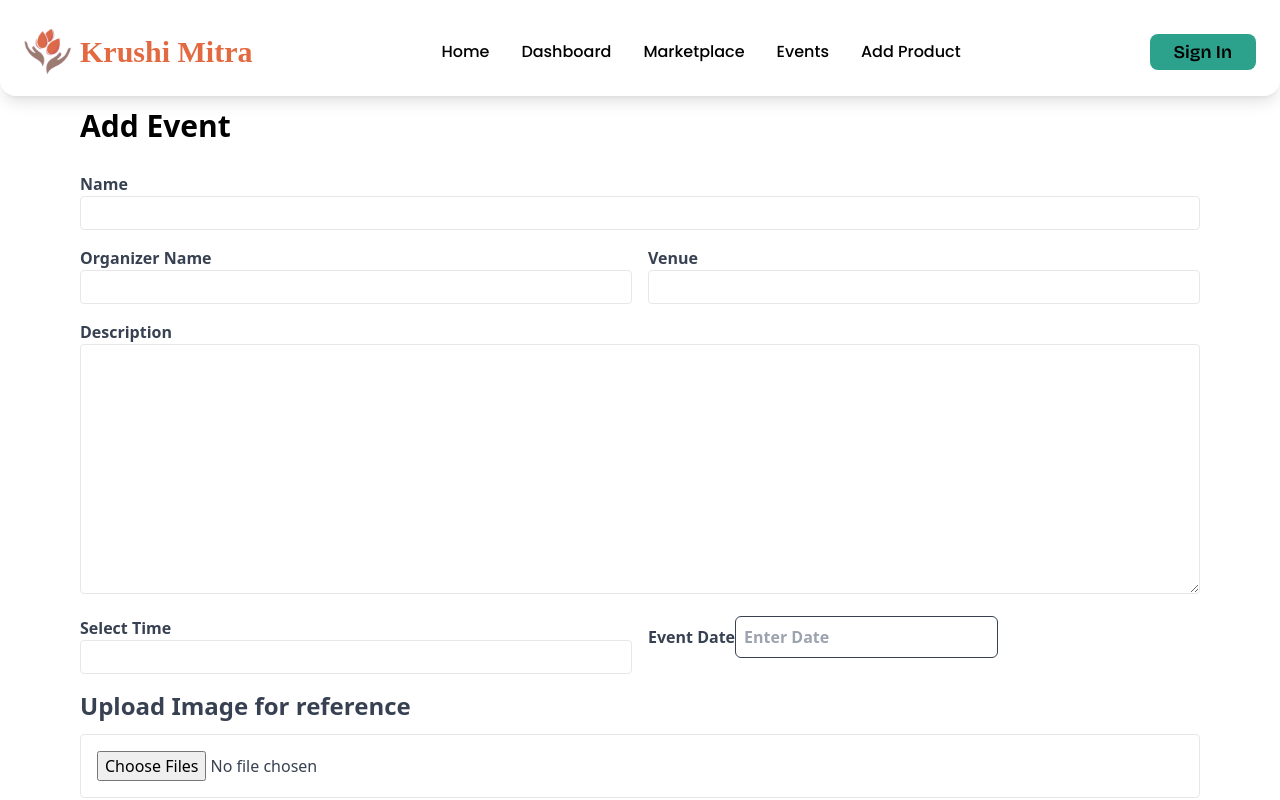
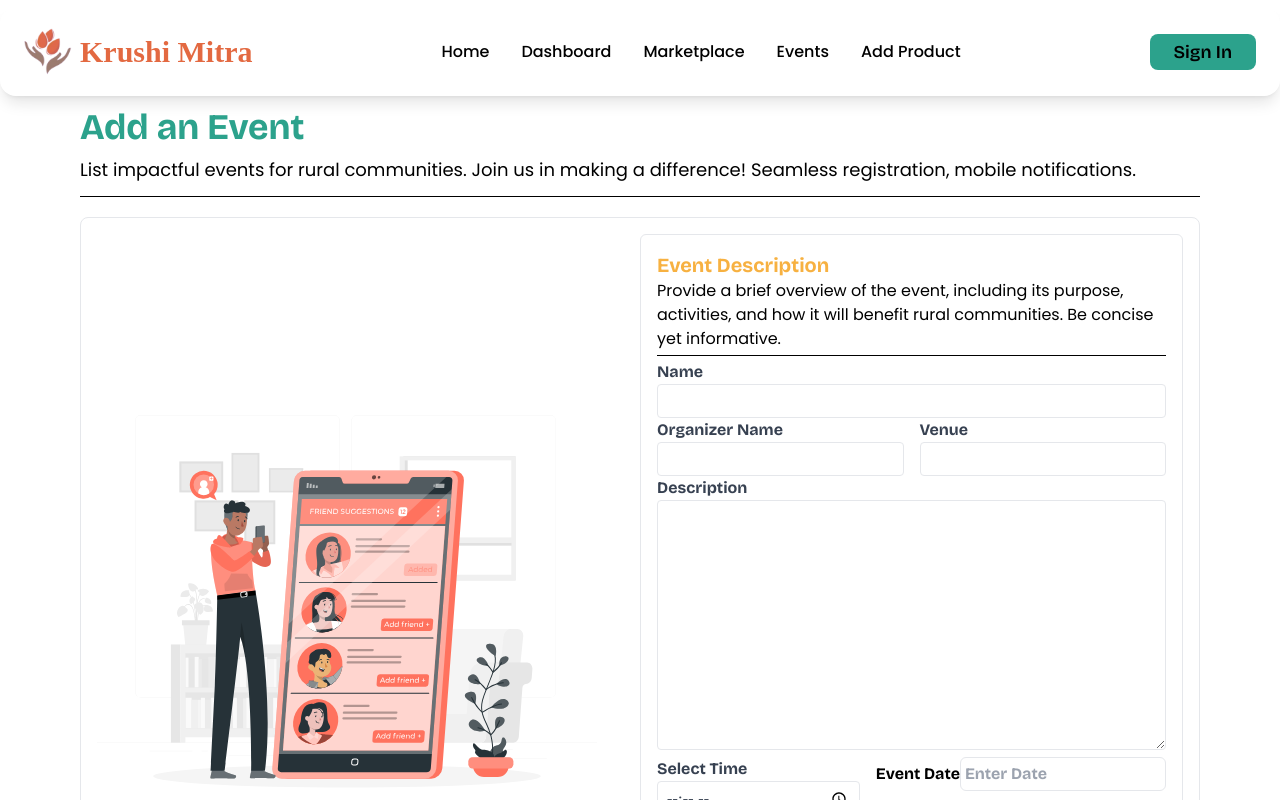
Before and after one commit to zkBOYss/Krushi-Mitra, a React (Vite) app in the folder frontend/: page /events/add-events in a window 1280 px wide. Shown: the top 800 px of the page. Built offline with nearby package versions, Linux system fonts and the light colour scheme; no server answers; a web font is replaced by a local one.

Commit message:
Frontend: UI fixes & changes to Krushi Mitra

```diff
--- a/frontend/src/forms/ManageEventForm/EventDetails.jsx
+++ b/frontend/src/forms/ManageEventForm/EventDetails.jsx
@@ -2,6 +2,7 @@ import { FormProvider, useForm } from "react-hook-form";
 import { useAuthContext } from "../../context/AuthContext";
 import "react-datepicker/dist/react-datepicker.css";
 import DatePicker from "react-datepicker";
+import addEvent from "../../assets/add_task.svg"
 
 const EventDetails = () => {
 	const user = useAuthContext();
@@ -67,7 +68,28 @@ const EventDetails = () => {
 				onSubmit={onSubmit}
 				encType="multipart/form-data"
 			>
-				<h1 className="text-3xl font-bold mb-3">Add Event</h1>
+				<div className="flex flex-col gap-2">
+					<h1 className="text-4xl font-bold font-grotesk text-lightgreen max-sm:text-xl">
+						Add an Event
+					</h1>
+					<p className="font-poppins text-lg max-sm:text-base">List impactful events for rural communities. Join us in making a difference! Seamless registration, mobile notifications.</p>
+					{/* Seprator */}
+					<div className="h-px my-1 bg-black w-full">
+					</div>
+				</div>
+				<div className="p-4 border rounded-lg font-grotesk flex max-sm:flex-col justify-between items-center">
+					<div>
+						<img src={addEvent} alt="add event illustration" className="pointer-events-none" width={500} height={500} />
+					</div>
+					<div className="w-1/2 max-sm:w-full p-4 border rounded-md flex gap-2 flex-col items-start">
+						<div>
+							<h1 className="text-xl font-bold font-grotesk text-lightyellow max-sm:text-lg">
+								Event Description
+							</h1>
+							<p className="font-poppins text-base max-sm:text-sm ">Provide a brief overview of the event, including its purpose, activities, and how it will benefit rural communities. Be concise yet informative.</p>
+							{/* Seprator */}
+							<div className="h-px my-1 bg-black w-full">
+							</div>
 							<label className="text-gray-700 text-md font-bold flex-1">
 								Name
 								<input
@@ -132,11 +154,11 @@ const EventDetails = () => {
 									</span>
 								)}
 							</label>
-				<div className="flex gap-4">
+							<div className="flex gap-4 max-sm:flex-col">
 								<label className="text-gray-700 text-md font-bold flex-1">
 									Select Time
 									<input
-							type="text"
+										type="time"
 										className="border rounded w-full py-1 px-2 font-normal"
 										{...register("time", {
 											required: "Field is required",
@@ -148,7 +170,7 @@ const EventDetails = () => {
 										</span>
 									)}
 								</label>
-					<label className="text-gray-700 text-md font-bold flex-1">
+								<label className=" text-md font-bold">
 									Event Date
 									<DatePicker
 										required
@@ -159,7 +181,7 @@ const EventDetails = () => {
 										minDate={minDate}
 										maxDate={maxDate}
 										placeholderText="Enter Date"
-							className="bg-white p-2 focus:outline:none border rounded-md border-gray-700"
+										className="bg-white p-1 focus:outline:none border rounded-md "
 										wrapperClassName="datePicker"
 									/>
 								</label>
@@ -167,8 +189,8 @@ const EventDetails = () => {
 							{/* Images logic */}
 							<label className="text-gray-700 text-md font-bold ">
 								<div>
-						<h2 className="text-2xl font-bold mb-3">
-							Upload Image for reference
+									<h2 className="text-2xl max-sm:text-lg font-bold mb-3">
+										Upload Image for the event
 									</h2>
 									<div className="border rounded p-4 flex flex-col gap-4">
 										<input
@@ -199,14 +221,18 @@ const EventDetails = () => {
 									)}
 								</div>
 							</label>
+						</div>
 						<span className="flex mx-auto">
 							<button
 								type="submit"
-						className="bg-green-600 text-white py-2 font-bold hover:bg-green-500 text-xl px-6 border rounded-lg"
+								className="text-lg bg-lightgreen py-1 px-6 text-black font-semibold font-grotesk
+								rounded-lg  hover:bg-lightyellow  hover:text-white transition-all"
 							>
 								Add Event
 							</button>
 						</span>
+					</div>
+				</div>
 			</form>
 		</FormProvider>
 	);
```
Also changed, not shown: frontend/src/assets/add_task.svg (added). Lines whose indentation alone changed are shown as unchanged.
